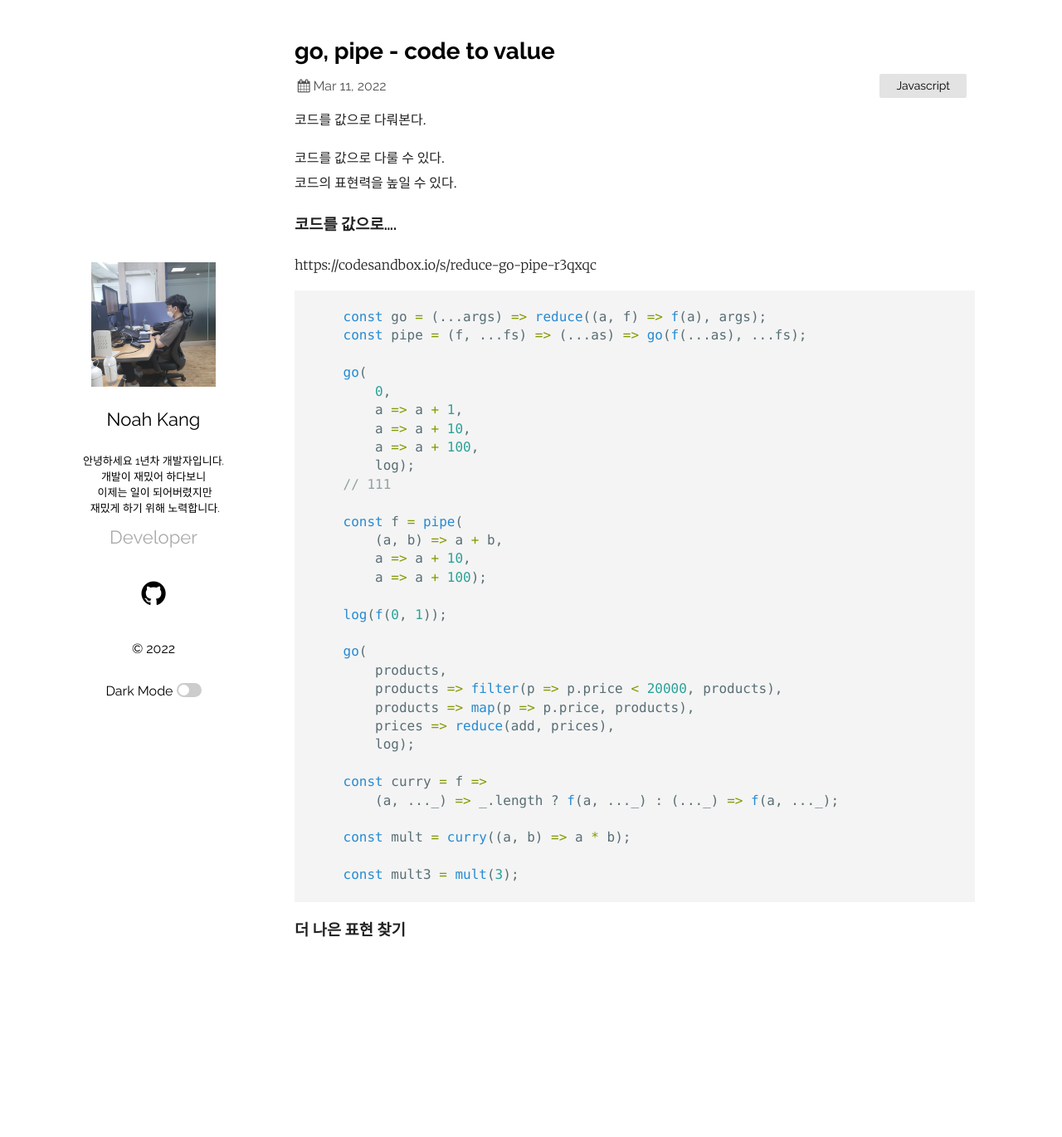
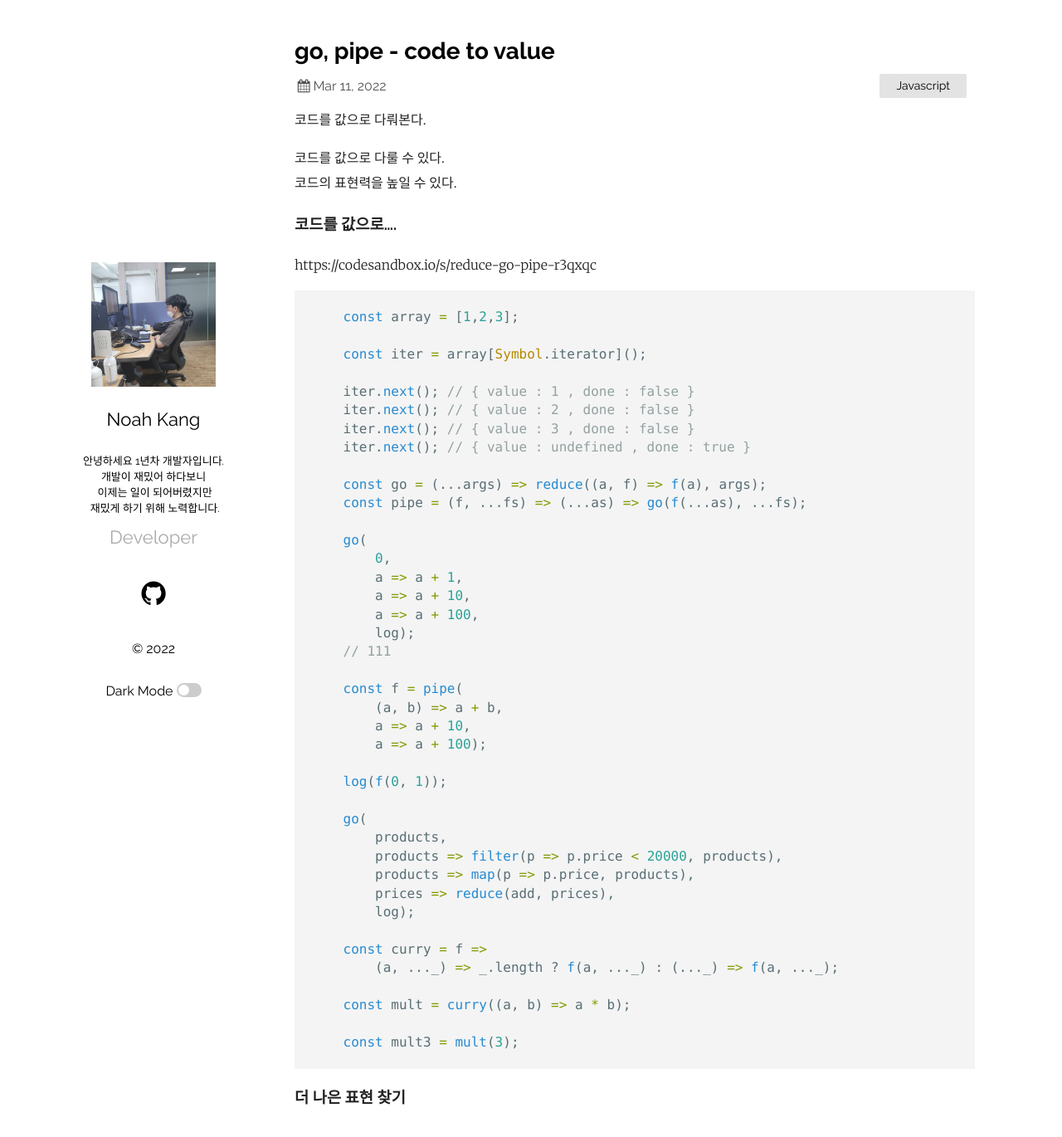
Before and after one commit to Knoa0405/Knoa0405.github.io, a Jekyll site: the page built from _posts/2022-03-11-go.markdown, in a window 1280 px wide and 1382 px high. Shown: the top 1370 px of the window at 83% size. Built offline with Jekyll 4.4.1, drawn with Linux system fonts in a browser that asks for light colours.

Commit message:
update post about iter

````diff
--- a/_posts/2022-03-11-go.markdown
+++ b/_posts/2022-03-11-go.markdown
@@ -13,6 +13,15 @@ categories: Javascript
 https://codesandbox.io/s/reduce-go-pipe-r3qxqc
 
 ```javascript
+    const array = [1,2,3];
+
+    const iter = array[Symbol.iterator]();
+
+    iter.next(); // { value : 1 , done : false }
+    iter.next(); // { value : 2 , done : false }
+    iter.next(); // { value : 3 , done : false }
+    iter.next(); // { value : undefined , done : true }
+
     const go = (...args) => reduce((a, f) => f(a), args);
     const pipe = (f, ...fs) => (...as) => go(f(...as), ...fs);
 
````
